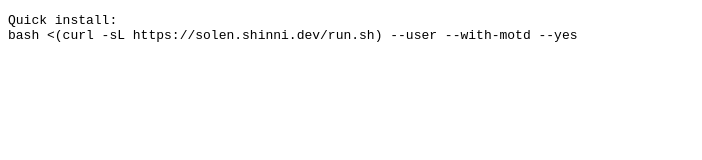
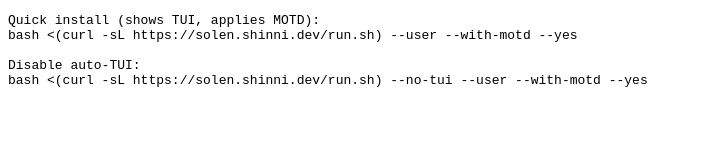
Before and after one commit to ShinniUwU/SOLEN, a plain HTML site: page site/index.html in a window 1280 px wide. Shown: the whole page, without its empty margins (0-702 px from the left). Drawn offline with Linux system fonts and the light colour scheme.

Commit message:
feat(bootstrap): add TUI toggle and smarter root discovery

```diff
--- a/site/index.html
+++ b/site/index.html
@@ -1,5 +1,8 @@
 <!doctype html><meta charset="utf-8">
 <title>SOLEN — Bootstrap</title>
-<pre>Quick install:
+<pre>Quick install (shows TUI, applies MOTD):
 bash <(curl -sL https://solen.shinni.dev/run.sh) --user --with-motd --yes
+
+Disable auto-TUI:
+bash <(curl -sL https://solen.shinni.dev/run.sh) --no-tui --user --with-motd --yes
 </pre>
```
Also changed, not shown: 2 other files.
